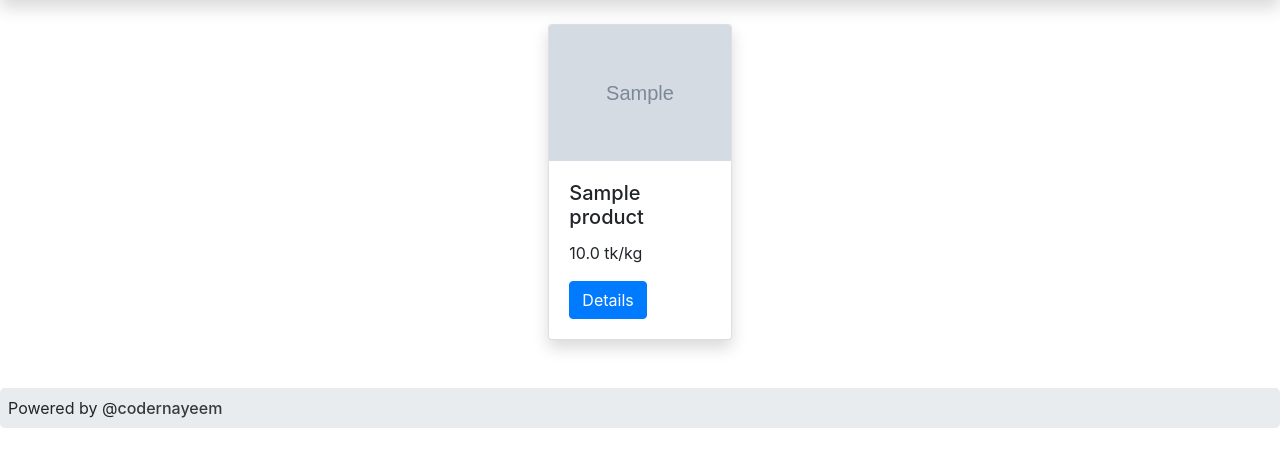
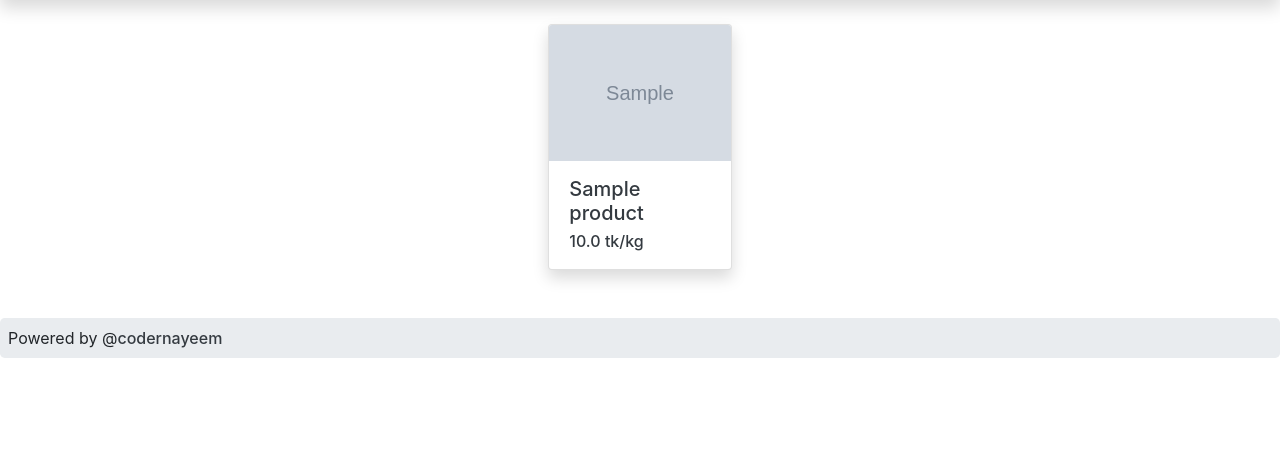
Before and after one commit to codernayeem/nw-shop, a Django app: a page that uses product/templates/products.html in a window 1280 px wide. Shown: the part 56-523 px from the top of the page. Run offline with Django 3.2, Linux system fonts and the light colour scheme; tables that the repository leaves empty hold one stand-in row (values such as "Sample post"); grey boxes marked "Sample" are stand-in pictures; some libraries are stand-ins or nearby versions.

Commit message:
Updated products.html design

```diff
--- a/product/templates/products.html
+++ b/product/templates/products.html
@@ -6,18 +6,19 @@
 <div class="row justify-content-center">
     {% for i in products %} {% load static %}
     <div class="col-6 col-sm-4 col-md-3 col-lg-2 col-xl-2">
-        <div class="card shadow" >
+        <a class="text-dark text-decoration-none" href="{% url 'product_details_view' product_id=i.id %}">
+            <div class="card shadow">
                 <img class="card-img-top" src="{% static i.icon_url %}" alt=" [{{ i.name }}]">
-            <div class="card-body">
-                <h5 class="card-title">{{ i.name }}</h5>
-                <p class="card-text">
+                <div class="card-body py-3">
+                    <h5 class="card-title mb-1">{{ i.name }}</h5>
+                    <p class="m-0 font-weight-semibold">
                     {% if i.unit_system == 'kg' %} {{ i.price_per_kg }} tk/kg
                     {% elif i.unit_system == 'item' %} {{ i.price_per_item }} tk/item
                     {% elif i.unit_system == 'both' %} {{ i.price_per_kg }} tk/kg and {{ i.price_per_item }} tk/item {% endif %}
                     </p>
-                <a class="btn btn-primary" href="{% url 'product_details_view' product_id=i.id %}">Details</a>
                 </div>
             </div>
+        </a>
         <br />
     </div>
     {% endfor %}
```
Lines whose indentation alone changed are shown as unchanged.
